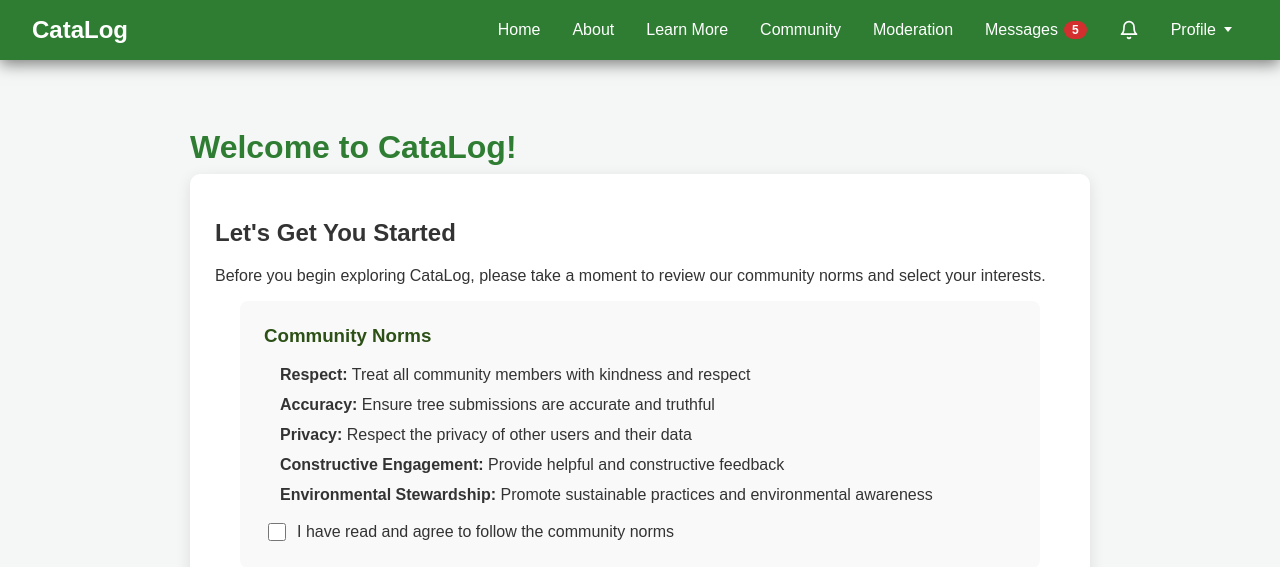
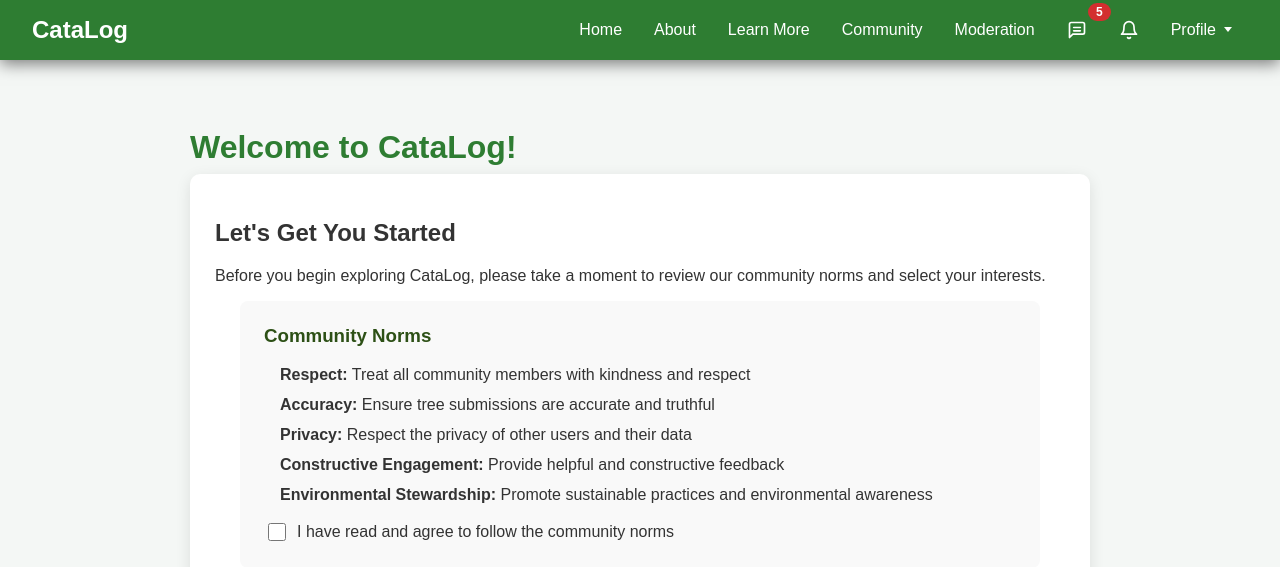
Before and after one commit to jackmichaud/catalog, a Django app: page /setup/ in a window 1280 px wide. Shown: the top 567 px of the page. Run offline with Django 5.2, Linux system fonts and the light colour scheme; a user stored in the database is signed in; data comes from the database, SQL or seed files in the repository; both versions use the stored data as it was after the commit; some libraries are stand-ins or nearby versions.

Commit message:
messages changed to icon

```diff
--- a/home/static/home/style.css
+++ b/home/static/home/style.css
@@ -109,6 +109,8 @@ nav .badge {
     font-size: 0.75rem;
     font-weight: 700;
     margin-left: 6px;
+    z-index: 1000;
+    position: relative;
 }
 
 /* Dark mode toggle button */
--- a/home/templates/base.html
+++ b/home/templates/base.html
@@ -32,8 +32,16 @@
             <li><a href="{% url 'moderator' %}">Moderation</a></li>
             {% endif %}
             {% if user.is_authenticated %}
-            <li><a href="{% url 'conversation_list' %}">Messages{% if unread_message_count > 0 %} <span class="badge">
-                        {{unread_message_count }}</span>{% endif %}</a></li>
+            <li><a href="{% url 'conversation_list' %}" style="position: relative; display: inline-flex; align-items: center;">
+                <svg xmlns="http://www.w3.org/2000/svg" width="20" height="20" viewBox="0 0 24 24" fill="none" stroke="currentColor" stroke-width="2" stroke-linecap="round" stroke-linejoin="round">
+                    <path d="M21 15a2 2 0 0 1-2 2H7l-4 4V5a2 2 0 0 1 2-2h14a2 2 0 0 1 2 2z"></path>
+                    <line x1="8" y1="9" x2="16" y2="9"></line>
+                    <line x1="8" y1="13" x2="16" y2="13"></line>
+                </svg>
+                {% if unread_message_count > 0 %}
+                <span class="badge" style="position: absolute; top: 3px; right: -8px;">{{unread_message_count }}</span>
+                {% endif %}
+            </a></li>
             <li><a href="{% url 'notifications' %}" style="position: relative; display: inline-flex; align-items: center;">
                 <svg xmlns="http://www.w3.org/2000/svg" width="20" height="20" viewBox="0 0 24 24" fill="none" stroke="currentColor" stroke-width="2" stroke-linecap="round" stroke-linejoin="round">
                     <path d="M18 8A6 6 0 0 0 6 8c0 7-3 9-3 9h18s-3-2-3-9"></path>
```
Also changed, not shown: home/templates/home/conversation_detail.html (+10 -1 lines), db.sqlite3.
